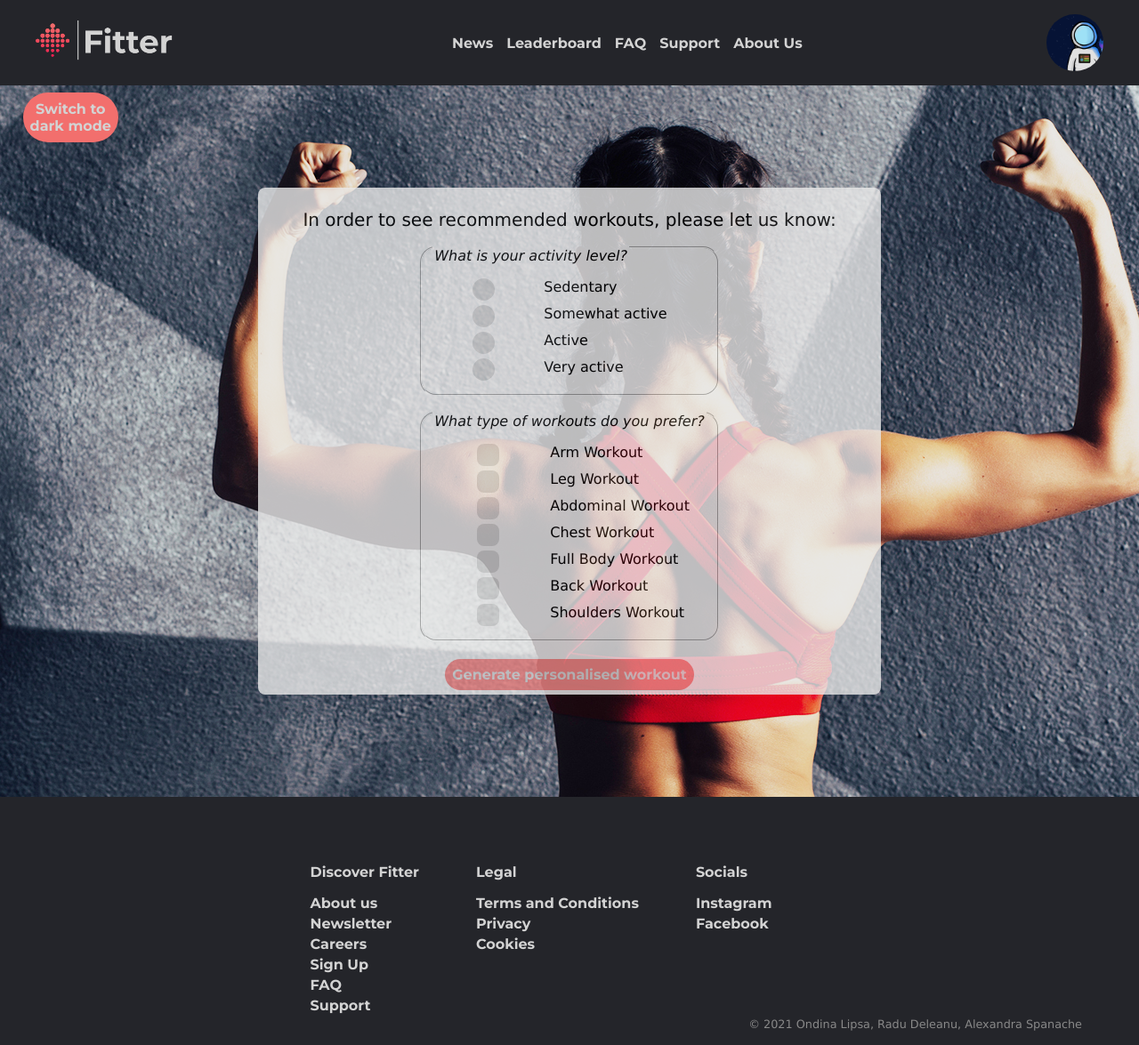
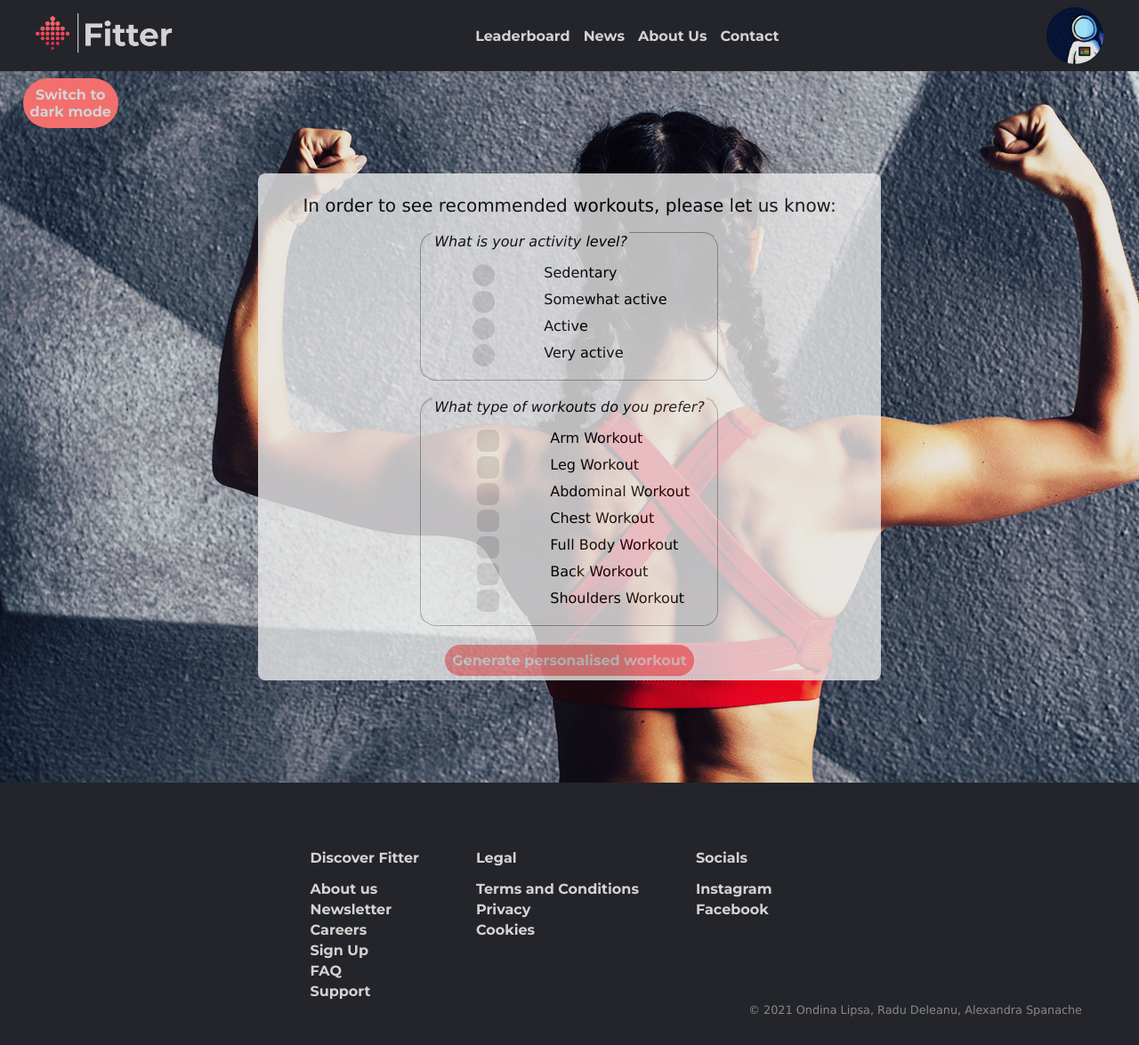
Before and after one commit to olipsa/Workout-Generator-Website, a PHP site: page /Workout-Generator.html in a window 1280 px wide. Shown: the whole page at 89% size. After the commit the page ends 1143 px from the top, so only its background shows below. Run offline with PHP 8.4, Linux system fonts and the light colour scheme.

Commit message:
Header modification

```diff
--- a/Available-Workouts.css
+++ b/Available-Workouts.css
@@ -24,7 +24,7 @@ body{
     display: flex;
     justify-content: space-between;
     align-items: center;
-    padding: 2vh 5vh;
+    padding: 1vh 5vh ;
 }
 .top-menu .site-logo{
     cursor: pointer;
--- a/Workout-Generator.css
+++ b/Workout-Generator.css
@@ -24,7 +24,7 @@ body{
     display: flex;
     justify-content: space-between;
     align-items: center;
-    padding: 2vh 5vh;
+    padding: 1vh 5vh ;
 }
 .top-menu .site-logo{
     cursor: pointer;
--- a/Workout-Generator.html
+++ b/Workout-Generator.html
@@ -15,19 +15,16 @@
         <nav class="menu">
             <ul role="menu">
                 <li role="menuitem">
-                    <a href="news.html">News</a>
-                </li>
-                <li role="menuitem">
                     <a href="leaderboard.html">Leaderboard</a>
                 </li>
                 <li role="menuitem">
-                    <a href="faq.html">FAQ</a>
-                </li>
-                <li role="menuitem">
-                    <a href="support.html">Support</a>
+                    <a href="faq.html">News</a>
                 </li>
                 <li role="menuitem">
                     <a href="homepage.html">About Us</a>
+                </li>
+                <li role="menuitem">
+                    <a href="support.html">Contact</a>
                 </li>
             </ul>
         </nav>
--- a/WorkoutPage1.css
+++ b/WorkoutPage1.css
@@ -25,7 +25,7 @@ body{
     display: flex;
     justify-content: space-between;
     align-items: center;
-    padding: 2vh 5vh;
+    padding: 1vh 5vh ;
 }
 .top-menu .site-logo{
     cursor: pointer;
```
Also changed, not shown: Available-Workouts.html (+4 -7 lines), WorkoutPage1.html (+6 -7 lines).
